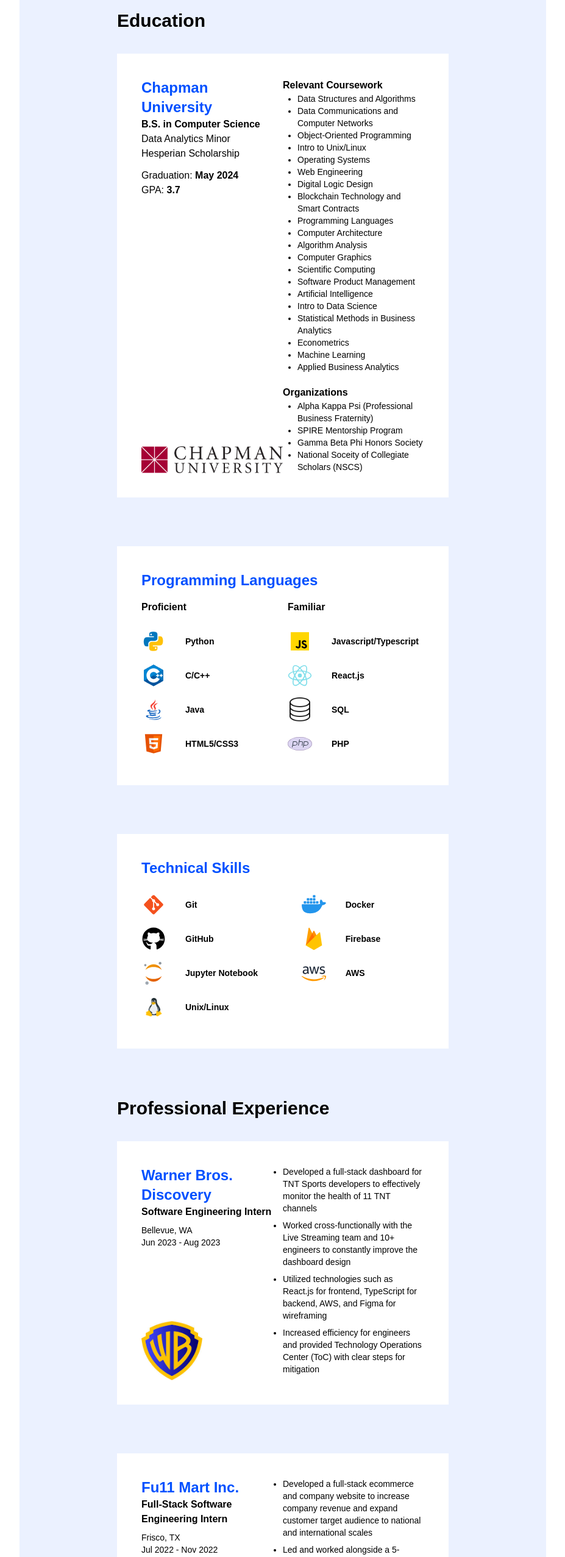
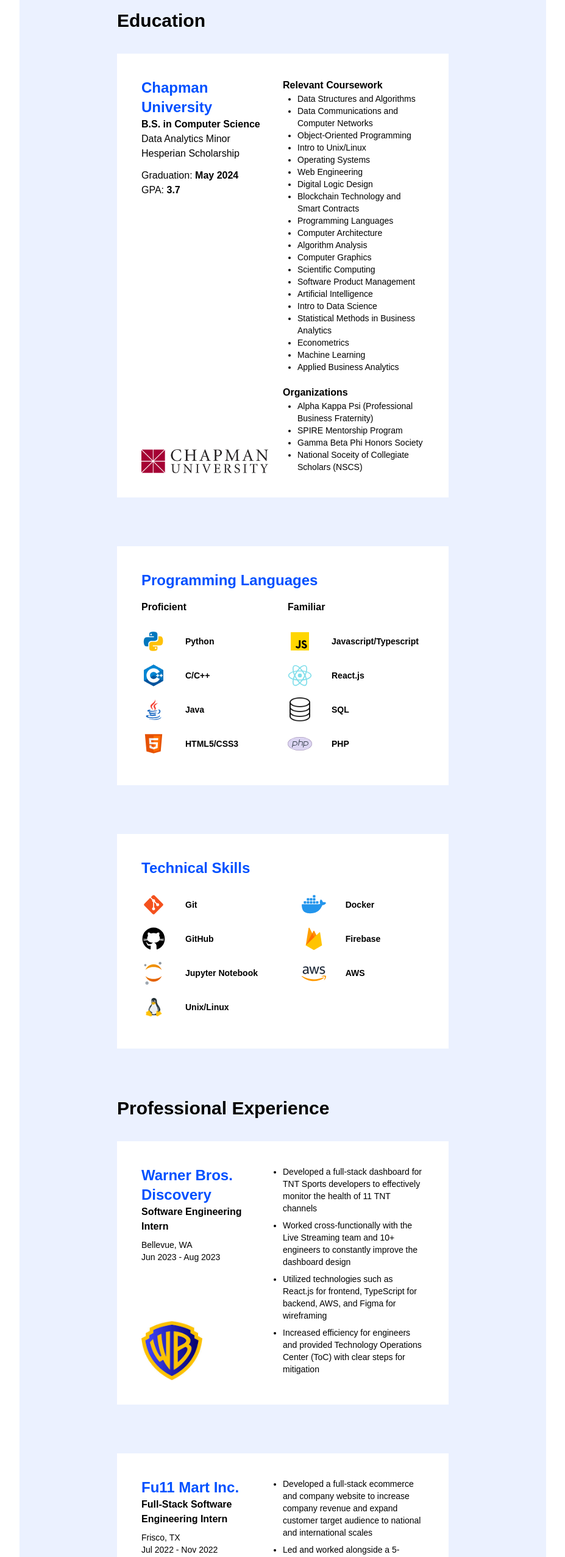
Before and after one commit to michelleezhangg/Personal-Website-Portfolio, a Next.js app: page / in a window 1280 px wide. Shown: the part 1420-3974 px from the top of the page at 61% size, without its empty margins (176-1103 px from the left). Built offline with nearby package versions, Linux system fonts and the light colour scheme.

Commit message:
Add margin spacing around logo

```diff
--- a/src/app/components/AboutMeSection.jsx
+++ b/src/app/components/AboutMeSection.jsx
@@ -21,7 +21,7 @@ const AboutMeSection = () => {
             Education
           </h2>
           <div className='section-box grid grid-cols-2'>
-            <div className='flex flex-col justify-between'>
+            <div className='flex flex-col justify-between mr-6'>
               <h3 className='title box-heading'>
                 {EDUCATION.university}
               </h3>
--- a/src/app/components/ExperienceItem.jsx
+++ b/src/app/components/ExperienceItem.jsx
@@ -8,7 +8,7 @@ const ExperienceItem = ({
 
   return (
     <div className='section-box grid grid-cols-2 mb-20'>
-      <div className='flex flex-col justify-between'>
+      <div className='flex flex-col justify-between mr-6'>
         <h3 className='title box-heading col-span-2'>
           {company}
         </h3>
```
